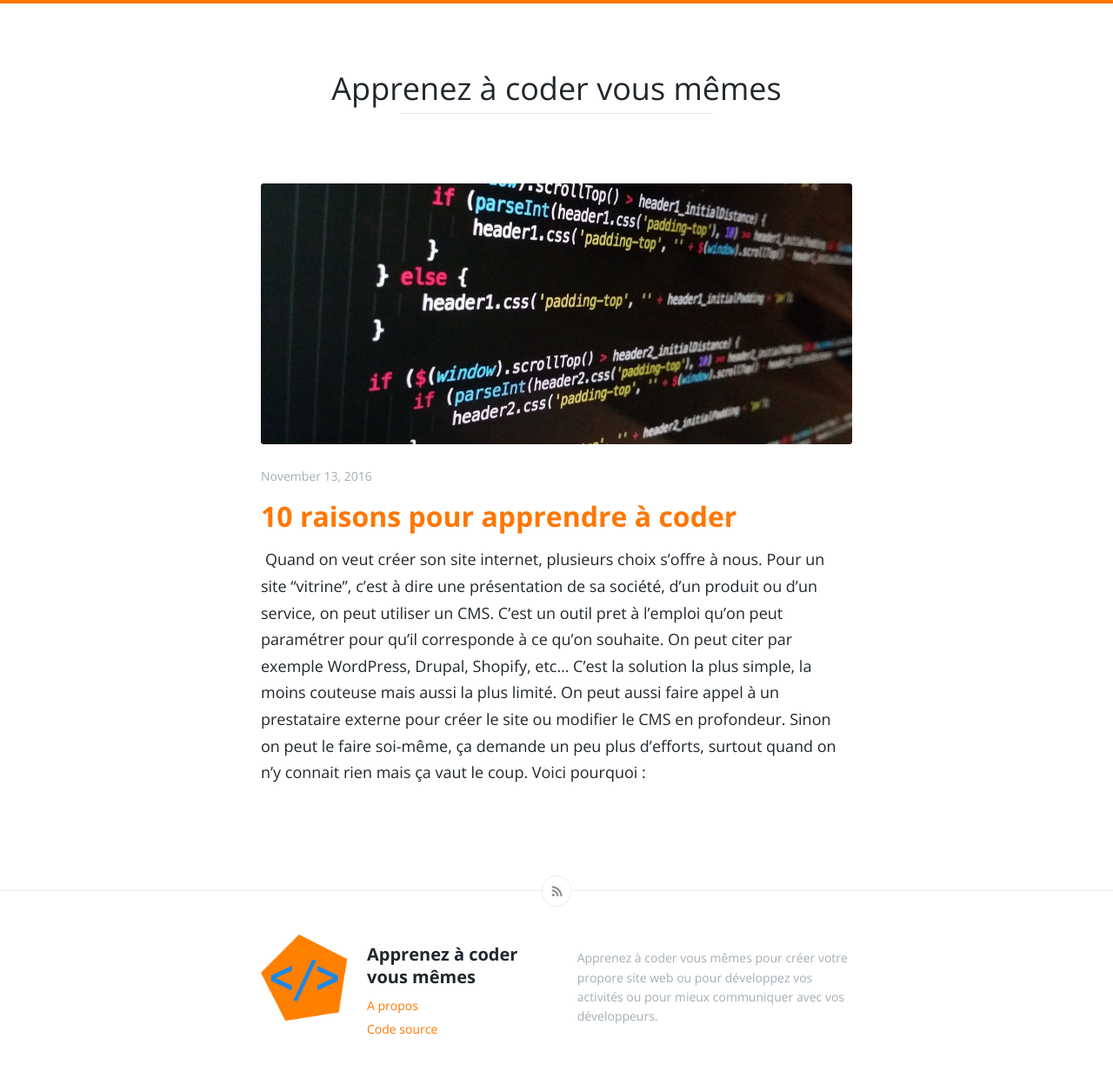
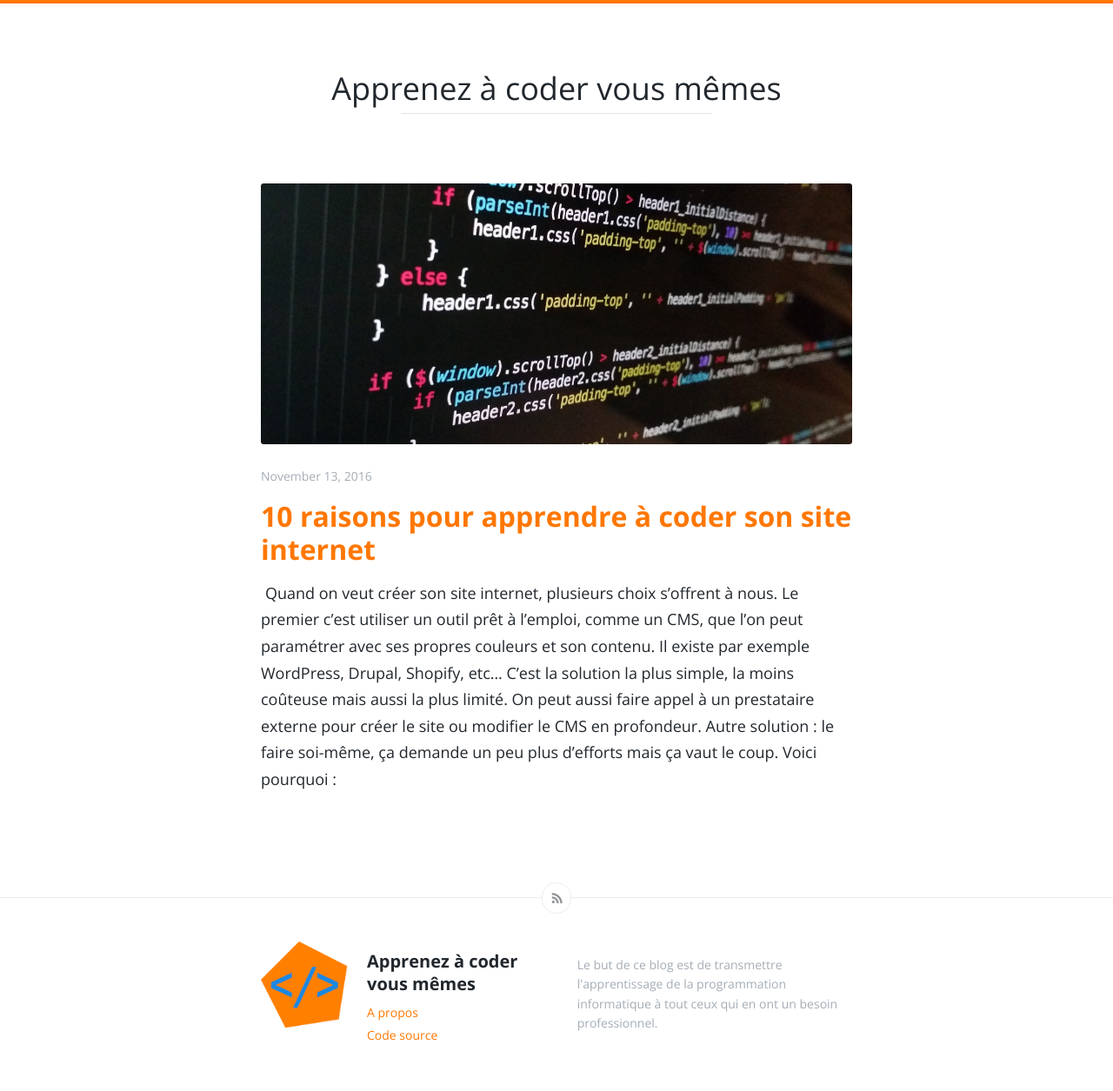
Before and after one commit to BootstrapYourCodingSkills/bootstrapyourcodingskills.github.io, a Jekyll site: the page built from index.html, in a window 1280 px wide. Shown: the whole page at 87% size. Built offline with Jekyll 4.4.1, drawn with Linux system fonts in a browser that asks for light colours; the list of posts is cut into pages by our own code.

Commit message:
Improve spelling for 10 reasons to code

```diff
--- a/_config.yml
+++ b/_config.yml
@@ -2,10 +2,10 @@
 title: "Apprenez à coder vous mêmes"
 logo: s-logo-a.png
 email: erwan@bootstrapyourcodingskills.com
-description: "Apprenez à coder vous mêmes pour créer votre propore site web ou pour développez vos activités ou pour mieux communiquer avec vos développeurs."
+description: "Le but de ce blog est de transmettre l'apprentissage de la programmation informatique à tout ceux qui en ont un besoin professionnel."
 url: "" # the base hostname & protocol for your site
 baseurl: "" # the subpath of your site, e.g. /blog/
-twitter_username: jekyllrb
+twitter_username:
 github_username:  BootstrapYourCodingSkills
 
 permalink: pretty
--- a/_posts/2016-11-13-10-raisons-coder-site-internet.md
+++ b/_posts/2016-11-13-10-raisons-coder-site-internet.md
@@ -1,37 +1,37 @@
 ---
 layout: post
-title:  "10 raisons pour apprendre à coder"
+title:  "10 raisons pour apprendre à coder son site internet"
 date:   2016-11-13 13:13:14 +0100
 image: code.jpg
 comments: true
 video: false
 ---
 
-Quand on veut créer son site internet, plusieurs choix s'offre à nous. Pour un site "vitrine", c'est à dire une présentation de sa société, d'un produit ou d'un service, on peut utiliser un CMS. C'est un outil pret à l'emploi qu'on peut paramétrer pour qu'il corresponde à ce qu'on souhaite. On peut citer par exemple WordPress, Drupal, Shopify, etc... C'est la solution la plus simple, la moins couteuse mais aussi la plus limité. On peut aussi faire appel à un prestataire externe pour créer le site ou modifier le CMS en profondeur. Sinon on peut le faire soi-même, ça demande un peu plus d'efforts, surtout quand on n'y connait rien mais ça vaut le coup. Voici pourquoi :
+Quand on veut créer son site internet, plusieurs choix s'offrent à nous. Le premier c'est utiliser un outil prêt à l'emploi, comme un CMS, que l'on peut paramétrer avec ses propres couleurs et son contenu. Il existe par exemple WordPress, Drupal, Shopify, etc... C'est la solution la plus simple, la moins coûteuse mais aussi la plus limité. On peut aussi faire appel à un prestataire externe pour créer le site ou modifier le CMS en profondeur. Autre solution : le faire soi-même, ça demande un peu plus d'efforts mais ça vaut le coup. Voici pourquoi :
 
 * * *
 
 1. Parce que c'est moins cher
 
-   La raison la plus évidente c'est que faire le travail soi-même ne coûte rien, ou presque. Faire créer son site internet peut revenir cher, surtout s'il est un peu complexe. Le prix dépend beaucoup de ce que vous voulez faire, ça peut passer du simple au x10. Si vous le faites vous même, il faut penser aux noms de domaines, serveurs... mais ça vous reviendra beaucoup moins cher.
+   La raison la plus évidente c'est que faire le travail soi-même ne coûte rien, ou presque. Faire créer son site internet peut revenir cher, surtout s'il est un peu complexe. Le prix dépend beaucoup de ce que vous voulez faire, ça peut passer du simple au x10. Si vous le faites vous-même, il faut penser aux noms de domaines, serveurs... mais cela vous reviendra beaucoup moins cher.
 
 2. Pour comprendre comment ça marche
 
-   Oui, c'est peut être la raison la plus simple mais apprendre à coder votre propre site vous apprends énormément de chose. Evidemment, cela facilitera la maintenance pour les prochaines versions ou pour corriger les bugs. L'autre avantage est que pouvez créer exactement ce que vous souhaite. Mais au-delà de cet aspect, Steve Jobs disait qu'il était important d'apprendre à coder parce que cela apprend comment penser:
+   Oui, c'est peut être la raison la plus simple mais apprendre à coder votre propre site vous apprend énormément de choses. Evidemment, cela facilitera la maintenance pour les prochaines versions et la correction des bugs. L'autre avantage est que pouvez créer exactement ce que vous souhaitez. Mais au-delà de cet aspect, Steve Jobs disait qu'il était important d'apprendre à coder parce que cela apprend comment penser.
 
    > Everybody in this country should learn to program a computer, because it teaches you how to think
 
-   Et je pense que c'est vrai. Créer un programme vous demande de définir clairement le besoin, de l'analyser et de le décomposer. Cela demande également de comprendre l'ensemble du problème et des solutions possible. Cette approche est applicable dans d'autres domaines, par exemple les sciences, l'ingénieurie ou les mathématiques...
+   Et je pense que c'est vrai. Créer un programme vous demande de définir clairement le besoin, de l'analyser et de le décomposer. Cela nécessite également de comprendre l'ensemble du problème et des solutions possibles. Cette approche est applicable dans d'autres domaines, par exemple les sciences, l'ingénierie ou les mathématiques...
 
-   Une fois qu'on a commencé, l'informatique évolue tellement vite que l'apprentissage ne s'arrête jamais.
+   Une fois que l'on a commencé, l'informatique évolue tellement vite que l'apprentissage ne s'arrête jamais.
 
 3. Communiquer
 
-   L'un des avantages d'apprendre à programmer c'est que cela facilite la communication avec les développeurs. Pour chaque métier, il y'a des conventions propres, c'est d'autant plus vrais celle-ci. Cette connaisssance vous permet de mieux les comprendre et de s'intéresser réellement à leurs métiers. Et peut être que cela donnera ou renforcera la confiance entre vous et qu'ils s'intéressont également à votre métier. Cela peut également faciliter les estimations des tâches. Oui les développeurs sont (trop) optimistes sur le coût d'une tâche et vous comprendrez pourquoi.
+   L'un des avantages d'apprendre la programmation c'est que cela facilite la communication avec les développeurs. Chaque métier à ses propres conventions, c'est d'autant plus vrai ici. Cette connaisssance vous permet de mieux les comprendre et de s'intéresser concrètement à leurs métiers. Et peut être que cela donnera ou renforcera la confiance entre vous. Cela peut également faciliter les estimations des tâches. Oui les développeurs sont (trop) optimistes sur le coût d'une tâche et vous comprendrez pourquoi.
 
 4. Recruter
 
-   L'un des aspect qu'on néglige souvent est le recrutement. Si vous avez déjà des développeurs, c'est plus facile mais lorsqu'on est seul ou que personne n'est compétent dans le métier, il est difficile de recruter. En apprenant à coder, vous comprendrez plus facilement les différentes expériences et compétences des personnes que vous recevrez en entretien. Cela peut aussi être l'occasion de leur faire un test que vous comprendrez.
+   L'un des aspect souvent négligé est le recrutement. Si vous avez déjà des développeurs, c'est plus facile mais lorsque l'on est seul ou que personne n'est compétent dans le métier, il est difficile de recruter. En apprenant à coder, vous comprendrez plus facilement les différentes expériences et compétences des personnes que vous recevrez en entretien. Cela peut aussi être l'occasion de leur faire un test que vous comprendrez.
 
 
 5. On va l'apprendre à l'école
@@ -41,24 +41,24 @@ Quand on veut créer son site internet, plusieurs choix s'offre à nous. Pour un
 
 6. Eviter les pièges
 
-   Ils existent énormément de services payant qui existent pour vous faciliter votre vie professionnelle, ou pas. Si vous savez comment fonctionne la création d'un site ou d'une application vous saurez plus facilement s'il s'agit d'un service avec une vraie plus-value ou non. C'est peut-être quelque chose que vous pourrez faire vous même ou que vous pouvez faire faire de façon beaucoup moins onéreuse.
+   Il existe énormément de services web payant qui existent pour vous faciliter la vie, ou pas. Si vous savez comment fonctionne la création d'un site ou d'une application, vous saurez plus facilement s'il s'agit d'un service avec une vraie plus-value ou non. C'est peut-être quelque chose que vous pourrez faire vous-même ou que vous pouvez faire réaliser de façon beaucoup moins onéreuse.
 
 
 7. Améliorer sa créativité
 
-   Le code vous ouvre les portes d'un monde extraordinaire, où seul votre imagination sera la limite. Etre développeur demande de la créativité. Si, si. La création d'un programme est faites de pleins de petits problèmes. Il faut trouver à chaque fois une solution efficace qui fonctionne à coup sûr avec le minimum d'impact sur l'existant. Apprendre à réfléchir de cette façon, permet de trouver des nouvelles façons de faire et des tas d'idées.
+   Le code vous ouvre les portes d'un monde extraordinaire, où seule votre imagination sera la limite. Être développeur demande de la créativité. Si, si. La création d'un programme est faite de nombreux petits problèmes. Il faut à chaque fois trouver la solution la plus efficace avec le moins d'impact possible sur l'existant. Cela demande également de prévoir des besoins futurs et de pouvoir se remettre en question. Apprendre à réfléchir de cette façon permet de trouver des nouvelles façons de faire et des tas d'idées.
 
 
 8. Maître de votre destin
 
-   Le titre est peut être un peu exageré :), mais en fait tout faire soi-même permet de ne dépendre de personne, ou alors de pouvoir choisir de qui dépendre. Evidemment qu'il y'a des personnes qui feront certaines tâches mieux que vous mais cela ne vous empêchera pas de réaliser ce que vous voulez.
+   Le titre est peut être un peu exageré :), mais en fait tout faire soi-même permet de ne dépendre de personne, ou alors de pouvoir choisir de qui dépendre. Evidemment qu'il y a des personnes qui feront certaines tâches mieux que vous mais cela ne vous empêchera pas de réaliser ce que vous voulez.
 
 
 9. Anticiper
 
-   La connaissance acquise permet de savoir concrètement comment fonctionne votre site internet et donc d'anticiper quels seront vos prochains problèmes et vos besoins dans l'avenir. Que ce soit la traductions ou la montée en charge d'un site vous verez que même un site web en place demande de la maintenance.
+   La connaissance acquise permet de savoir concrètement comment fonctionne votre site internet et donc d'anticiper quels seront vos prochains problèmes et vos besoins dans l'avenir. Que ce soit la traduction ou la montée en charge d'un site vous verrez que même un site web en place demande de la maintenance.
 
 
-10. Devenir développeur
+1. Devenir développeur
 
-   Vous avez marre de ce que vous faites ? Devenez développeur ! C'est un métier très enrichissent et qui recrute beaucoup. Cela peut vous ouvrir pleins de porte dans n'importe quel secteur. Bien sûr il faudra faire preuve de volonté pour avoir le niveau mais ça vaut le coup !
+   Vous en avez assez de ce que vous faites ? Devenez développeur ! C'est un métier très enrichissant et qui recrute beaucoup. Cela peut vous ouvrir de nombreuses portes dans n'importe quel secteur. Bien sûr il faudra faire preuve de volonté pour avoir le niveau mais ça vaut le coup !
--- a/about.md
+++ b/about.md
@@ -6,7 +6,7 @@ permalink: /about/
 
 Le but de ce blog est de transmettre l'apprentissage ou la découverte de la programmation informatique à tout ceux qui en ont un besoin professionnel.
 
-Je suis développeur depuis quelques années et j'essaie de transmettre ma passion et mon savoir faire à travers ce blog. Au fur à mesures de mes rencontres professionnelles j'ai remarqué que beaucoup d'entrepreneurs ou de créateurs de startups ne connaissent rien à la programmation. Et pourtant ils ont tout à gagner en sachant comment ça fonctionne. Le fait de savoir coder ou au moins de comprendre le fonctionnement permet de prévoir les problèmes futurs et de les corriger plus facilement.
+Je suis développeur depuis quelques années et j'essaie de transmettre ma passion et mon savoir faire à travers ce blog. Au fur et à mesure de mes rencontres professionnelles j'ai remarqué que beaucoup d'entrepreneurs ou de créateurs de startups ne connaissent rien à la programmation. Et pourtant ils ont tout à gagner en sachant comment ça fonctionne. Le fait de savoir coder ou au moins de comprendre le fonctionnement permet de prévoir les problèmes futurs et de les corriger plus facilement.
 
 Les opinions exprimées ici sont uniquement les miennes.
 
```
Also changed, not shown: README.md.
